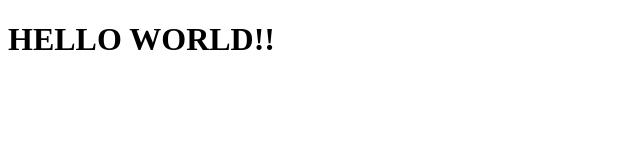
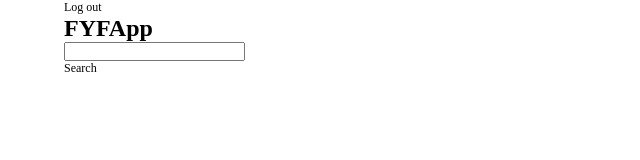
Before and after one commit to celiadaw/FYFAppFront, a website with bundled scripts: page public/index.html in a window 1280 px wide. Shown: the whole page, without its empty margins (0-640 px from the left). Built offline with nearby package versions, Linux system fonts and the light colour scheme.

Commit message:
First commit delelop branch

```diff
--- a/public/index.html
+++ b/public/index.html
@@ -1,22 +1,17 @@
 <!DOCTYPE html>
 <html lang="en">
-
 <head>
     <meta charset="UTF-8">
     <meta http-equiv="X-UA-Compatible" content="IE=edge">
     <meta name="viewport" content="width=device-width, initial-scale=1.0">
-    <title>FYFFront</title>
+    <title>fYf</title>
 
-
-    <h1>HELLO WORLD!!</h1>
-
+    <link rel="stylesheet" href="main.css">
 </head>
-
 <body>
 
 
+    <script type="module" src="main.js"></script>
 
-    <script type="module" src="main.js"></script>
 </body>
-
 </html>
--- /dev/null
+++ b/public/js/fn.js
@@ -0,0 +1,88 @@
+
+const createElement = (el, cls) => {
+    const element = createHtmlElement(el);
+    if(cls !== undefined) {
+        addClass(element, cls);
+    }
+
+    return element;
+};
+const remover = (el) => {
+    el.remove();
+};
+const removeAll = (arr) => {
+    arr.forEach( (cur) => {
+        cur.remove();
+    });
+};
+
+
+const createHtmlElement = ( el ) => {
+    return document.createElement(el);
+};
+
+const createHtmlArrays = (el, num) => {
+    let arr = [];
+    for(let i = 0; i < num; i++) {
+        arr.push( createHtmlElement(el) );
+    }
+
+    return arr;
+}
+
+const appendElement = (el1, el2) => {
+
+    return el1.appendChild(el2);
+
+};
+
+const insertTextNode = (el1, textEl1) => {
+
+    let elementText = document.createTextNode(textEl1);
+    return el1.appendChild(elementText);
+
+};
+
+const addTextContent = (element, string) => {
+    element.textContent = string;
+}
+
+const addClass = (el, cls) => {
+    return el.classList.add(cls);
+};
+
+const addToggleClass = (el, cls) => {
+    return el.classList.toggle(cls);
+};
+
+const addAttr = (el, attrType, attrName) => {
+    return el.setAttribute(attrType, attrName);
+};
+
+const removeClass = (el, cls) => {
+    return el.classList.remove(cls);
+};
+
+const appendChilds = ( arr, el2 ) => {
+    arr.forEach( (c) => {
+        appendElement( c, createHtmlElement(el2) );
+    })
+};
+
+const querySelection = (el) => {
+    return document.querySelector(el);
+};
+
+const querySelectionAll = (el) => {
+    return document.querySelectorAll(el);
+};
+
+const replaceCont = (a, b) => {
+    a.remove();
+    b();
+};
+
+
+
+
+export {createElement, appendElement, querySelection, replaceCont, addClass, addAttr, createHtmlArrays, remover, removeAll};
--- a/public/main.css
+++ b/public/main.css
@@ -0,0 +1,35 @@
+* {
+    padding: 0;
+    margin: 0;
+    box-sizing: border-box;
+}
+html {
+    font-size: .75em;
+}
+.container {
+    width: 90%;
+    margin: 0 auto;
+}
+.img__box {
+    width: 100%;
+}
+.img__box img {
+    width: 100%;
+}
+/* body {
+    font-family: 'Nunito Sans', sans-serif;
+}
+
+.wrapper {
+    width: 95%;
+    margin: 0 auto;
+}
+
+.main__login {
+    height: 100vh;
+    display: flex;
+    flex-direction: column;
+    justify-content: center;
+    align-items: center;
+    margin-bottom: 4rem;
+} */
--- a/public/main.js
+++ b/public/main.js
@@ -0,0 +1,332 @@
+
+import * as fn from './js/fn.js';
+const courses = [
+    {
+      id: 'aHR0cHM6Ly9lc2N1ZWxhLml0L2N1cnNvcy9iYWNrLWVkZ2UtZGVzYXJyb2xsby13ZWItYWwtbGltaXRlLW5vZGVqcy1lczYtbnBtLW1vbmdvZGI',
+      title: 'Back Edge, desarrollo web al límite, NodeJS, ES6, npm, MongoDB',
+      resume: 'Desarrollo de aplicaciones web con las últimas tecnologías alrededor de NodeJS y del mundo backend',
+      image: 'https://escuela.it//storage/course_images_thumbnail/thumbnail-imagen-curso-backedge-49.jpg',
+      level: 2,
+      url: 'https://escuela.it/cursos/back-edge-desarrollo-web-al-limite-nodejs-es6-npm-mongodb',
+      popularity: 4.857142857142857,
+      tags: '  Express NodeJS Javascript Backend backend  Express NodeJS Javascript Backend ',
+      price: '89€',
+      currentRating: '5',
+      author: 'Alberto Basalo'
+    },
+    {
+      id: 'aHR0cHM6Ly9lc2N1ZWxhLml0L2N1cnNvcy9jdXJzby1kZS1kZXNhcnJvbGxvLWF2YW56YWRvLWNvbi1hbmd1bGFyanMtMTUteS10ZWNub2xvZ2lhcy1qYXZhc2NyaXB0',
+      title: 'Curso de Desarrollo avanzado con AngularJS 1.5 y tecnologías JavaScript',
+      resume: 'Un curso completo donde aprenderás a crear paso a paso aplicaciones Front-end',
+      image: 'https://escuela.it//storage/course_images_thumbnail/thumbnail-imagen-curso-angularjs-31.jpg',
+      level: 2,
+      url: 'https://escuela.it/cursos/curso-de-desarrollo-avanzado-con-angularjs-15-y-tecnologias-javascript',
+      popularity: 0.16666666666666666,
+      tags: '  NodeJS AngularJS frontend backend  NodeJS AngularJS ',
+      price: '60€',
+      currentRating: '4',
+      author: 'Alberto Basalo'
+    },
+    {
+      id: 'aHR0cHM6Ly9lc2N1ZWxhLml0L2N1cnNvcy9jdXJzby1kZS1ub2RlanM',
+      title: 'Curso de NodeJS',
+      resume: 'Curso de básico a avanzado para el desarrollo en NodeJS',
+      image: 'https://escuela.it//storage/course_images_thumbnail/thumbnail-imagen-curso-nodejs-16.jpg',
+      level: 2,
+      url: 'https://escuela.it/cursos/curso-de-nodejs',
+      popularity: 3.55,
+      tags: '  NodeJS frontend backend  NodeJS ',
+      price: '99€',
+      currentRating: '5',
+      author: 'Jonathan MirCha'
+    },
+    {
+      id: 'aHR0cHM6Ly9lc2N1ZWxhLml0L2N1cnNvcy9maXJlYmFzZS1kZXNkZS1ub2RlanMtc2RrLWZpcmViYXNlLWFkbWlu',
+      title: 'Firebase desde NodeJS: SDK firebase-admin',
+      resume: 'Estudio con carácter práctico del SDK de administración de Firebase 3, desde el lado del servidor con NodeJS',
+      image: 'https://escuela.it//storage/course_images_thumbnail/thumbnail-firebase-48.jpg',
+      level: 2,
+      url: 'https://escuela.it/cursos/firebase-desde-nodejs-sdk-firebase-admin',
+      popularity: 2.25,
+      tags: '  Backend Firebase frontend backend apps  Backend Firebase ',
+      price: '49€',
+      currentRating: '5',
+      author: 'Miguel Angel Alvarez'
+    },
+    {
+      id: 'aHR0cHM6Ly9lc2N1ZWxhLml0L2N1cnNvcy9kZXBsb3ktYXBsaWNhY2lvbmVzLW5vZGVqcw',
+      title: 'Curso de Deploy de Aplicaciones NodeJS',
+      resume: 'Aprende a llevar a producción aplicaciones NodeJS, mediante varias alternativas y las mejores prácticas',
+      image: 'https://escuela.it//storage/course_images_thumbnail/thumbnail-deploy-apps-nodejs-32.jpg',
+      level: 2,
+      url: 'https://escuela.it/cursos/deploy-aplicaciones-nodejs',
+      popularity: 3.391304347826087,
+      tags: '  NodeJS DevOps backend  NodeJS DevOps ',
+      price: '75€',
+      currentRating: '5',
+      author: 'Miguel Angel AlvarezAlberto BasaloAndres CenciJavier Riera Peiro'
+    },
+    {
+      id: 'aHR0cHM6Ly9lc2N1ZWxhLml0L2N1cnNvcy9jdXJzby1kZS1ncmFwaHFsLXktbm9kZUpT',
+      title: 'Curso de GraphQL y NodeJS',
+      resume: 'Aprende a implementar GraphQL con Node para construir APIs potentes y rápidas',
+      image: 'https://escuela.it//storage/course_images_thumbnail/thumbnail-curso-graphql-31.jpg',
+      level: 2,
+      url: 'https://escuela.it/cursos/curso-de-graphql-y-nodeJS',
+      popularity: 7.888888888888889,
+      tags: '  NodeJS Backend backend  NodeJS Backend ',
+      price: '65€',
+      currentRating: '4',
+      author: 'Nicolas Molina'
+    },
+    {
+      id: 'aHR0cHM6Ly9lc2N1ZWxhLml0L2N1cnNvcy9jdXJzby1ub2RlLWRlc2Fycm9sbGFkb3Jlcy1qYXZhc2NyaXB0',
+      title: 'Curso de Node para desarrolladores Javascript',
+      resume: 'Aprende NodeJS, Express, MongoDB y otras tecnologías del lado del servidor con Javascript',
+      image: 'https://escuela.it//storage/course_images_thumbnail/curso-express-nodejs-mini-65.jpg',
+      level: 2,
+      url: 'https://escuela.it/cursos/curso-node-desarrolladores-javascript',
+      popularity: 17.833333333333332,
+      tags: '  NodeJS backend  NodeJS ',
+      price: '69€',
+      currentRating: '5',
+      author: 'Mario Romero'
+    },
+    {
+      id: 'aHR0cHM6Ly9lc2N1ZWxhLml0L2N1cnNvcy9jdXJzby1ucG0',
+      title: 'Curso de npm',
+      resume: 'Aprovecha las funciones más útiles y desconocidas de npm',
+      image: 'https://escuela.it//storage/course_images_thumbnail/imagen-curso-npm-mini-97.jpg',
+      level: 2,
+      url: 'https://escuela.it/cursos/curso-npm',
+      popularity: 7.166666666666667,
+      tags: '  NodeJS Javascript DevOps frontend backend  NodeJS Javascript DevOps ',
+      price: '65€',
+      currentRating: '4',
+      author: 'Mateo Tibaquirá'
+    },
+    {
+      id: 'aHR0cHM6Ly9lc2N1ZWxhLml0L2N1cnNvcy9jdXJzby1kZS1kZW5v',
+      title: 'Curso de Deno',
+      resume: 'Aprende Deno, la nueva plataforma de ejecución de Javascript para el servidor, evolución de NodeJS',
+      image: 'https://escuela.it//storage/course_images_thumbnail/fXsK9aCzgdGgv5W8yrjEN5s9u0qoBTCy6KcW5XCF.jpeg',
+      level: 2,
+      url: 'https://escuela.it/cursos/curso-de-deno',
+      popularity: 9.6,
+      tags: '  NodeJS Javascript Backend backend  NodeJS Javascript Backend ',
+      price: '65€',
+      currentRating: '5',
+      author: 'César Alberca'
+    }
+  ]
+
+const body = fn.querySelection('body');
+let logged = true;
+
+// NO LOGIN PAGE-----------------------------------------------
+const mainHtml = (body) => {
+    const mainCont = fn.createElement('main', 'main__login');
+    const container = fn.createElement('div', 'container');
+    fn.appendElement(body, mainCont);
+    fn.appendElement(mainCont, container)
+
+    return {
+        mainCont,
+        container
+    };
+};
+
+const btnLogsHtml = (mainCont, string) => {
+
+    const btnLogsBox = fn.createElement('div', 'btnLogsBox');
+    const btnLogs = fn.createElement('a', 'btnLogs');
+
+    fn.appendElement(mainCont, btnLogsBox);
+    fn.appendElement(btnLogsBox, btnLogs);
+
+    logged? string = 'Log out' : 'Log in';
+
+    btnLogs.textContent = string;
+
+    return {
+        btnLogsBox,
+        btnLogs
+    };
+
+};
+
+const mainTitleApp = (mainCont) => {
+    const mainTitleBox = fn.createElement('div', 'main__title-box');
+    const mainTitle = fn.createElement('h1', 'main__title');
+
+    fn.appendElement(mainCont, mainTitleBox);
+    fn.appendElement(mainTitleBox, mainTitle);
+
+    mainTitle.textContent = 'FYFApp';
+
+    return {
+        mainTitleBox,
+        mainTitle
+    };
+};
+
+const inputBox = (mainCont) => {
+    const inputBox = fn.createElement('div', 'input__box');
+    const input = fn.createElement('input', 'input');
+    const btnBox = fn.createElement('div', 'btn__search-box');
+    const btn = fn.createElement('a', 'btn__search');
+
+    fn.appendElement(mainCont, inputBox);
+    fn.appendElement(inputBox, input);
+    fn.appendElement(inputBox, btnBox);
+    fn.appendElement(btnBox, btn);
+
+    btn.textContent = 'Search';
+
+    return {
+        btn
+    }
+};
+
+console.log(99999);
+
+const main = mainHtml(body);
+const btnLogs = btnLogsHtml(main.container, 'Log in');
+const title = mainTitleApp(main.container);
+const input = inputBox(main.container);
+
+
+
+
+// DETAIL VIEW
+const resultComp = (course) => {
+
+    let container = fn.querySelection('.container');
+
+
+    const courseComponents = fn.createElement('div', 'course__components');
+
+    const imgBox = fn.createElement('div', 'img__box');
+    const img = fn.createElement('img');
+        // img.src = `${course.image}`;
+        img.src = `${course.image}`;
+
+    fn.appendElement(container, courseComponents);
+    fn.appendElement(courseComponents, imgBox);
+    fn.appendElement(imgBox, img);
+
+        img.addEventListener('click', (e) => {
+            e.preventDefault();
+            window.open(`${course.url}`);
+        });
+
+
+    const priceBox = fn.createElement('div', 'price__box');
+    const price = fn.createElement('h2');
+        price.textContent = `${course.price}`;
+
+    fn.appendElement(imgBox, priceBox);
+    fn.appendElement(priceBox, price);
+
+
+    const titleBox = fn.createElement('h3', 'title__box');
+    const title = fn.createElement('h3');
+    title.textContent = `${course.title}`;
+
+    if(logged) {
+        const btnFav = fn.createElement('a', 'btnFav');
+        fn.appendElement(titleBox, btnFav);
+        btnFav.textContent = 'FAVBTN';
+    }
+
+        title.addEventListener('click', (e) => {
+            e.preventDefault();
+            window.open(`${course.url}`);
+        });
+
+    fn.appendElement(courseComponents, titleBox);
+    fn.appendElement(titleBox, title);
+
+
+    const descriptionBox = fn.createElement( 'div', 'description__box');
+    const description = fn.createElement('p');
+        description.textContent = `${course.resume}`;
+
+    fn.appendElement(courseComponents, descriptionBox);
+    fn.appendElement(descriptionBox, description);
+
+    const ratingBox = fn.createElement('div', 'rating__box');
+    const rating = fn.createElement('p');
+        rating.textContent = `${course.currentRating}`;
+
+    fn.appendElement(courseComponents, ratingBox);
+    fn.appendElement(ratingBox, rating);
+
+    const courseLevelBox = fn.createElement('div', 'course__level-box');
+    const courseLevel = fn.createElement('p');
+        courseLevel.textContent = `${course.level}`;
+
+    fn.appendElement(courseComponents, courseLevelBox);
+    fn.appendElement(courseLevelBox, courseLevel); // Valoración (estrellas)
+
+
+};
+
+const btn = fn.querySelection('.btn__search');
+btn.addEventListener('click', () => {
+    let appTitle = fn.querySelection('.main__title-box');
+    fn.remover(appTitle);
+
+    courses.map( (course) => {
+        resultComp(course);
+    });
+
+});
+
+
+
+// const isLogged = (course, valid) => {
+
+//     if(valid !== undefined) {
+//         btnLogsHtml(main.container, 'Log out');
+//         detailView(course);
+//     } else {
+//         btnLogsHtml(main.container, 'Log in');
+//         detailView(course);
+//     };
+
+// };
+
+
+
+
+
+
+// // LOGIN PAGE---------------------------------------------------
+// const loginPage = (element, string) => {
+//     element.btnLogs.textContent = string;
+// };
+
+
+
+
+
+
+
+
+// // EVENTOS CLICK
+// event.shotEvent(input.btn);
+
+
+// const painterLogin = (body, login) => {
+//     login(body);
+// };
+// painterLogin(body, login)
+
+// fn.remover(btnLogsNoLogin);
+
+
+// EVENTOS CLICK
+// input.btn.addEventListener('click', () => {
+//     remover(main.mainCont);
+// });
```
Also changed, not shown: public/js/listeners.js (added), 2 other files.
